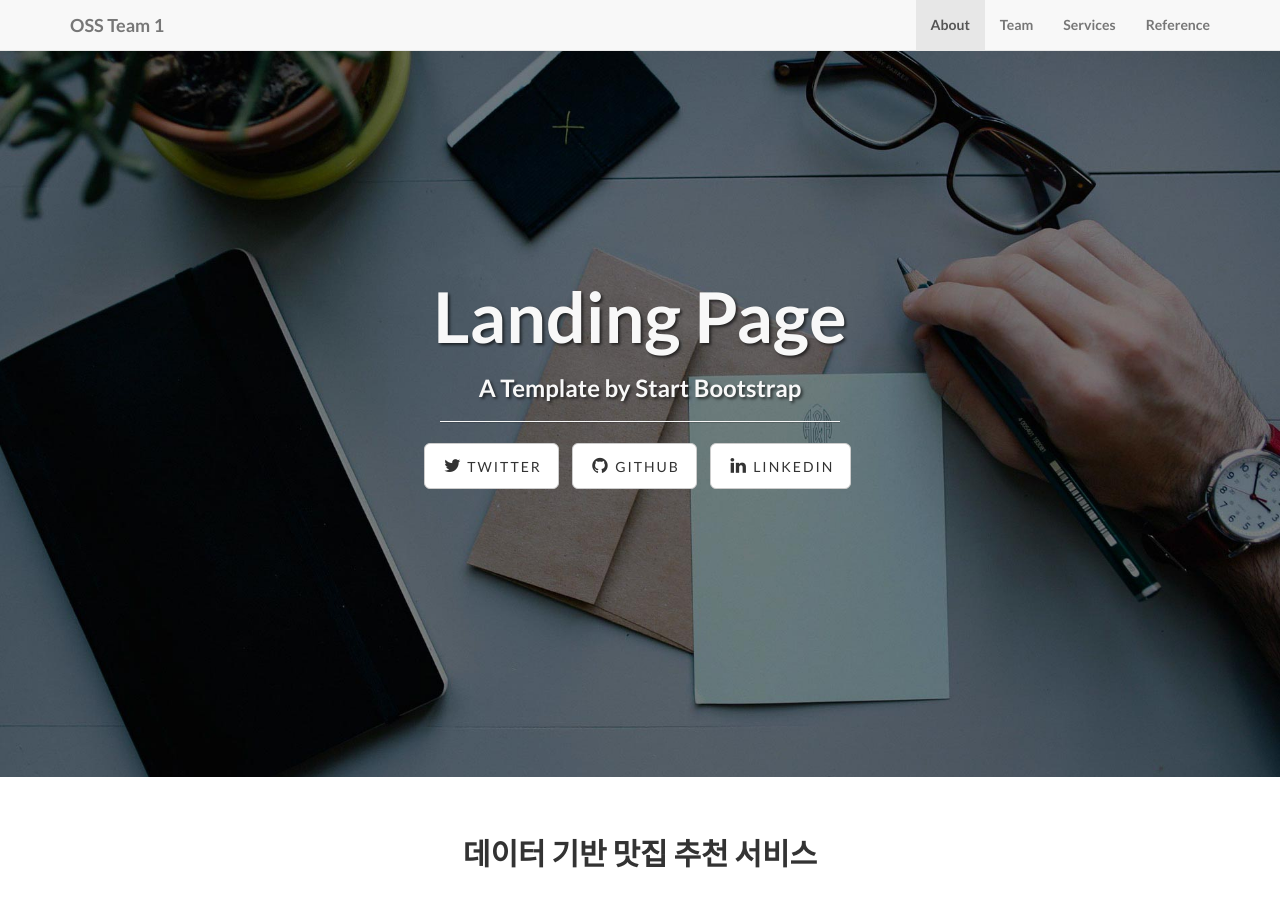
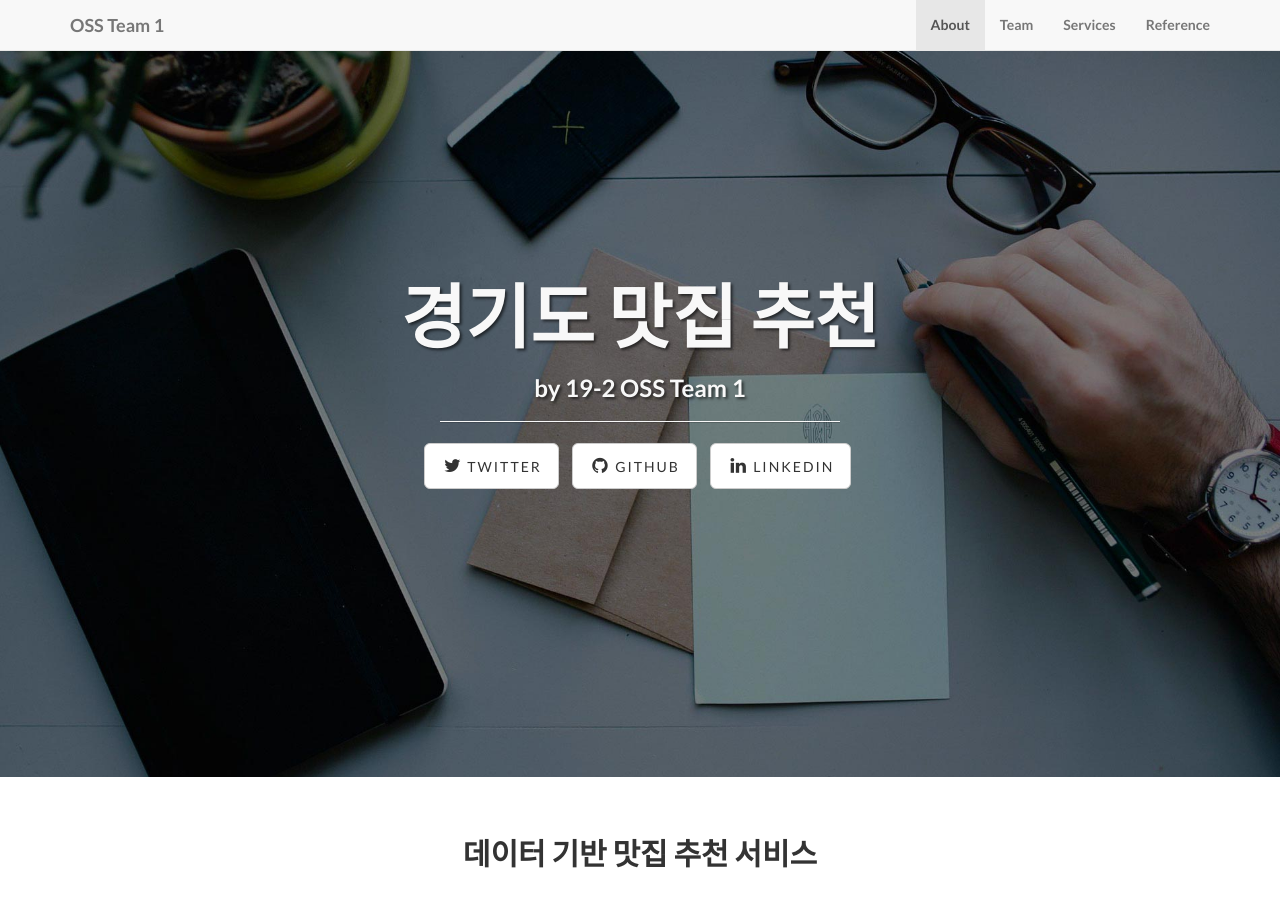
Before and after one commit to Seyoung9304/19-2-oss-project, a Jekyll site: the page built from index.html, in a window 1280 px wide and 900 px high. Built offline with Jekyll 4.4.1, drawn with Linux system fonts in a browser that asks for light colours; nearby versions of some CDN libraries; library files that are not in the unit come from our copies.

Commit message:
Update index.html

```diff
--- a/index.html
+++ b/index.html
@@ -1,5 +1,5 @@
 ---
 layout: default
-title: Landing Page
-subTitle: A Template by Start Bootstrap
+title: 경기도 맛집 추천
+subTitle: by 19-2 OSS Team 1
 ---
```
